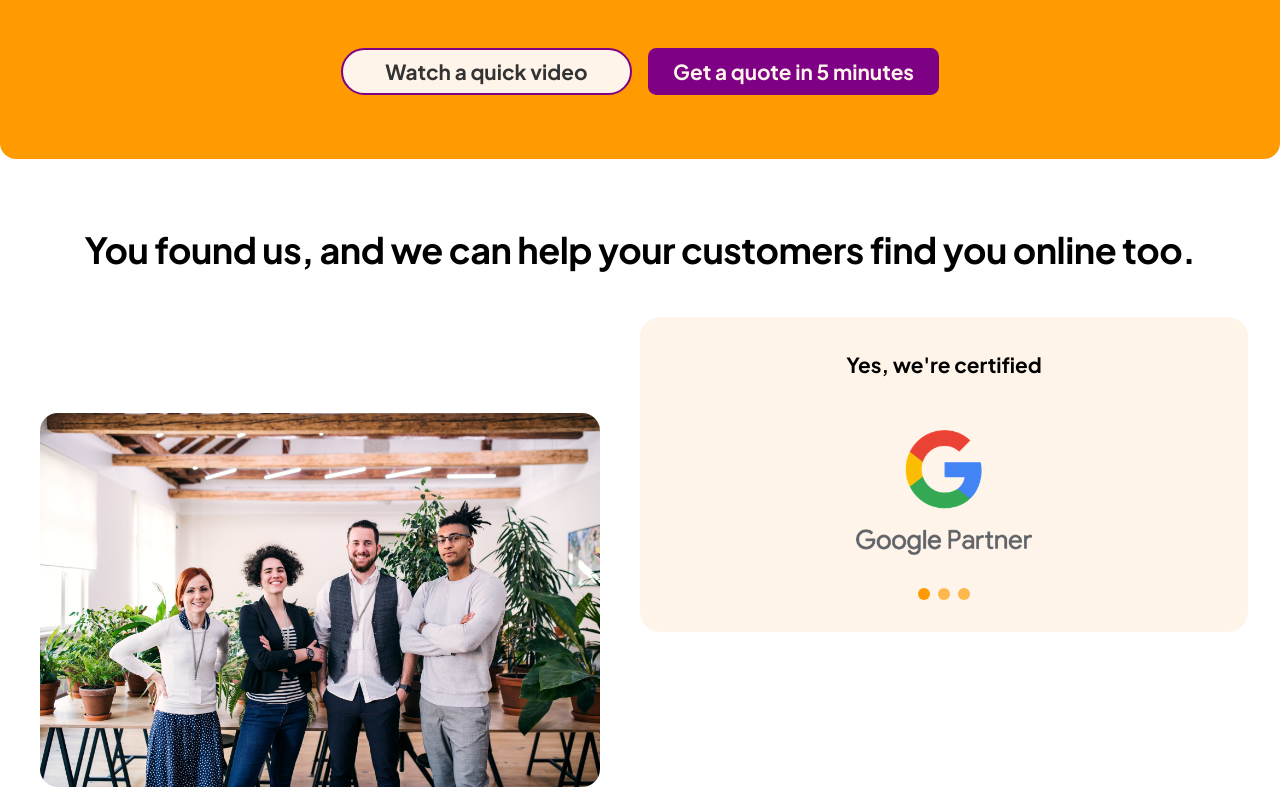
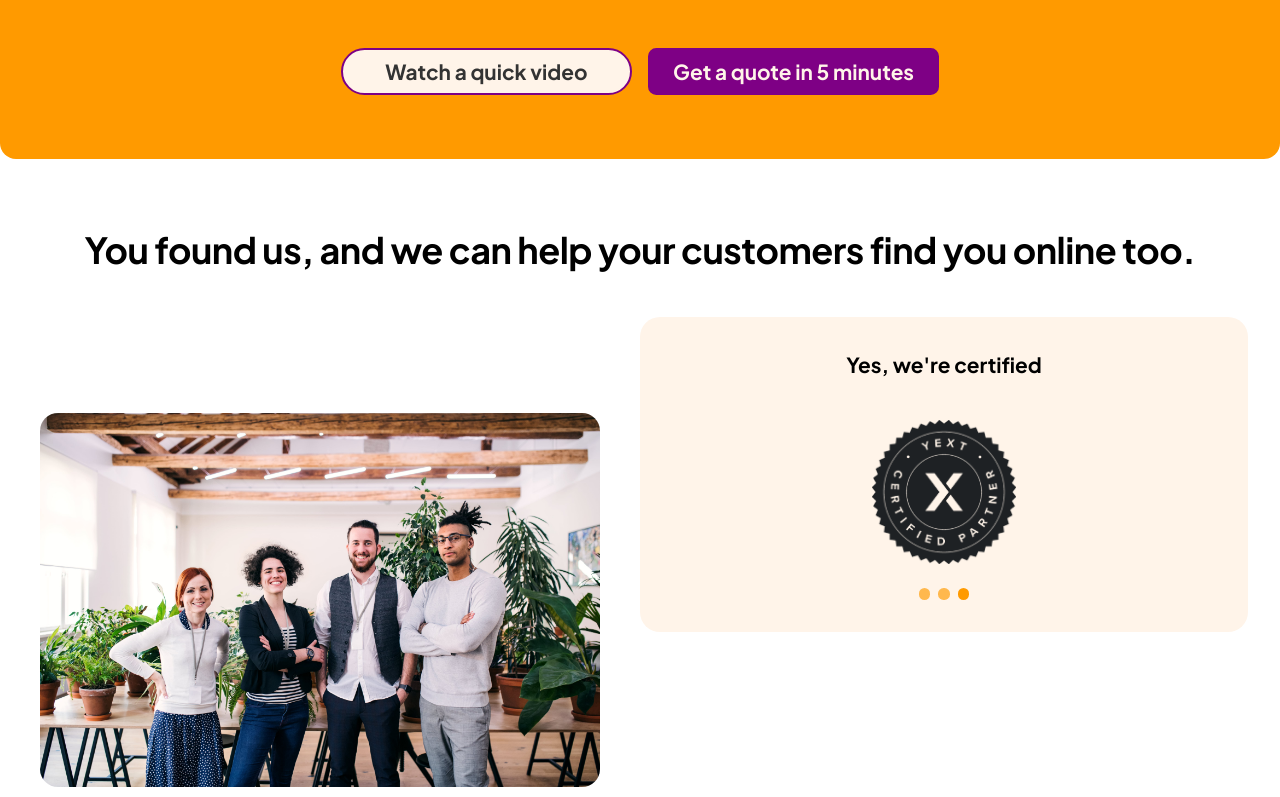
Before and after one commit to mukullmennr/mennr.tech, a Next.js app: page / in a window 1280 px wide. Shown: the part 472-1269 px from the top of the page. Built offline with nearby package versions, Linux system fonts and the light colour scheme.

Commit message:
carousel dots and autoplay added

```diff
--- a/src/components/Certifications/CarouselDots.tsx
+++ b/src/components/Certifications/CarouselDots.tsx
@@ -11,7 +11,5 @@ export default function CarouselDots({
 	onClick,
 	className,
 }: CarouselDotsProps) {
-	return (
-		<button onClick={onClick} className={className} type="button"></button>
-	);
+	return <span onClick={onClick} className={className}></span>;
 }
--- a/src/components/Certifications/OurCertifications.tsx
+++ b/src/components/Certifications/OurCertifications.tsx
@@ -12,7 +12,9 @@ interface OurCertificationsProps {
 export default function OurCertifications({
 	children,
 }: OurCertificationsProps) {
-	const [emblaRef, emblaApi] = useEmblaCarousel();
+	const [emblaRef, emblaApi] = useEmblaCarousel({ loop: true }, [
+		Autoplay({ delay: 2000 }),
+	]);
 	const [selectedIndex, setSelectedIndex] = useState(0);
 	const [scrollSnaps, setScrollSnaps] = useState<number[]>([]);
 
```
